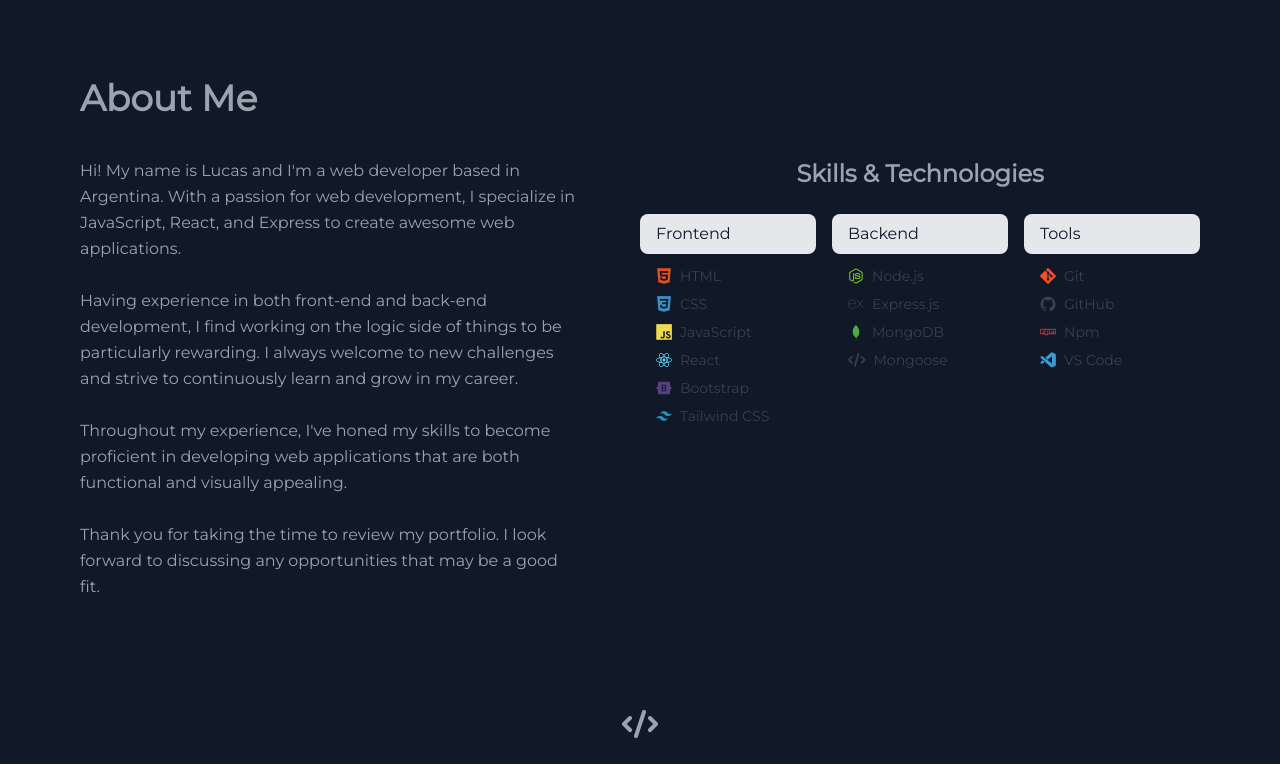
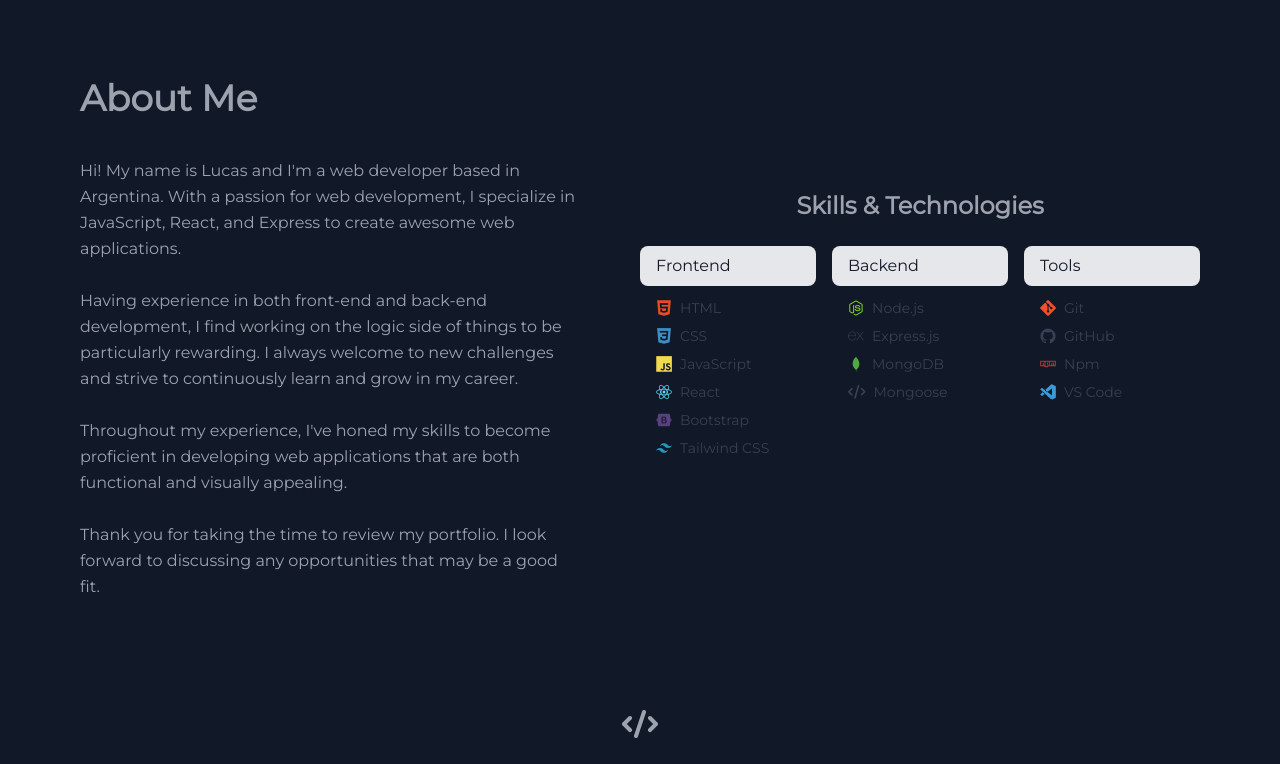
Before and after one commit to LucasCoppola/Portfolio-og, a React (Vite) app: page / in a window 1280 px wide. Shown: the part 540-1304 px from the top of the page. Built offline with nearby package versions, Linux system fonts and the light colour scheme.

Commit message:
small layout change(mt)

```diff
--- a/src/components/About.jsx
+++ b/src/components/About.jsx
@@ -29,7 +29,7 @@ const About = () => {
 							opportunities that may be a good fit.
 						</p>
 					</div>
-					<div className="md:w-1/2">
+					<div className="mt-8 md:w-1/2">
 						<h5 className="mb-6 text-center font-bold md:text-2xl">Skills & Technologies</h5>
 						<div className="flex justify-around space-x-4	">
 							{skillsData.map((item) => {
```
